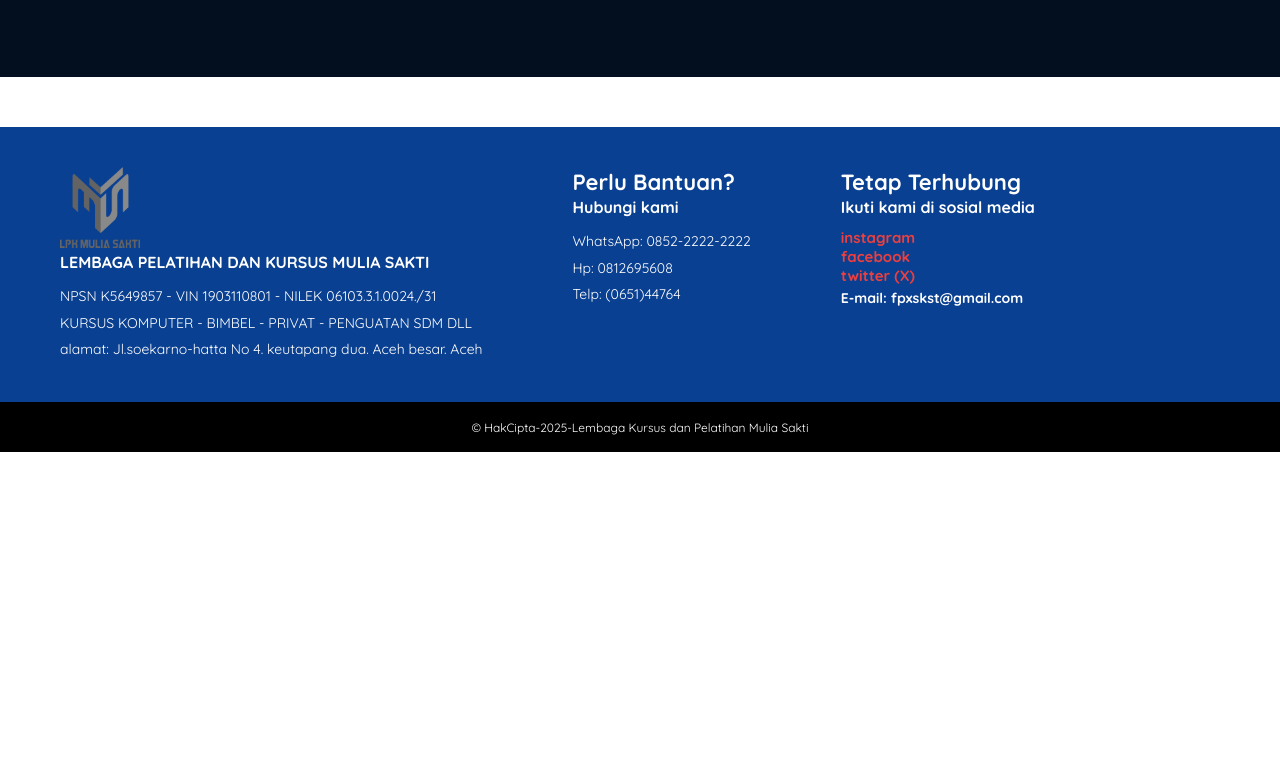
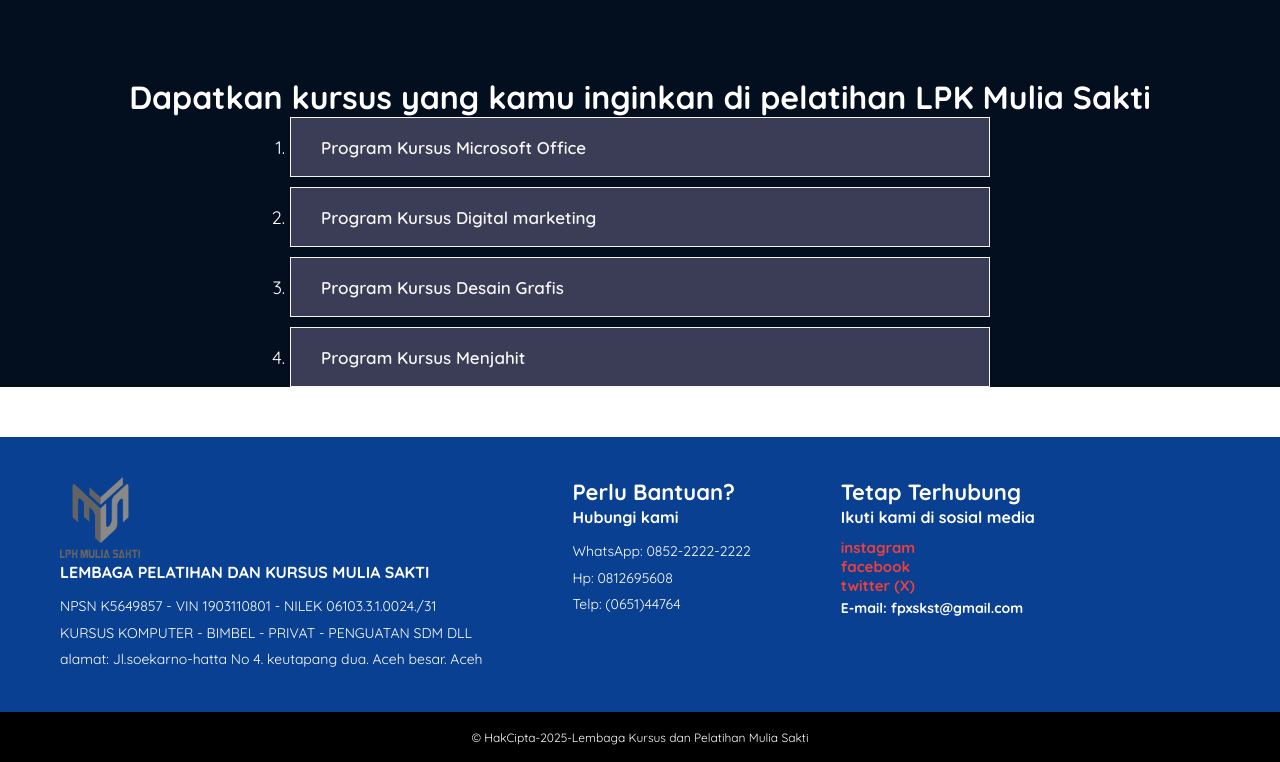
Before and after one commit to Arifall/web-lkp-mulia-sakti, a plain HTML site: page index.html in a window 1280 px wide. Shown: the part 1337-2099 px from the top of the page. Before the commit the page ends 1789 px from the top, so only its background shows below. Drawn offline with Linux system fonts and the light colour scheme.

```diff
--- a/assets/style/biaya.css
+++ b/assets/style/biaya.css
@@ -125,6 +125,7 @@ nav a:hover {
     font-size: 50px;
     padding-top: 20px;
     padding-bottom: 20px;
+    font-family: arial;
 }
 .container {
     display: flex;
@@ -326,7 +327,7 @@ footer .hakcipta {
     .content {
         background: repeating-linear-gradient(
     45deg,
-    #f3e852 1px,
+    #ebe0e6 1px,
     white 3px);
     }
     .container {
--- a/assets/style/styles.css
+++ b/assets/style/styles.css
@@ -187,6 +187,44 @@ nav a:hover {
 }
 .column i {
     font-size: 40px;
+}
+.peta {
+    height: auto;
+    background-color: #030e1f;
+    color: white;
+    display: flex;
+    align-items: center;
+    flex-direction: column;
+}
+.daftar {
+    display: flex;
+    flex-direction: column;
+    gap: 10px;
+    list-style-type: decimal;
+}
+.daftar li {
+
+    width: 700px;
+    height: 60px;
+    font-size: 18px;
+    background-color: #3b3c55;
+    text-align: left;
+    border:1px solid whitesmoke;
+}
+.daftar li a {
+    display: flex;
+    align-items: center;
+    color: whitesmoke;
+    text-decoration: none;
+    font-size: 17px;
+    font-weight: 600;
+    width: 100%;
+    height: 100%;
+    padding-left: 30px;
+}
+.daftar li a:hover {
+    color: #3b3c55;
+    background-color: whitesmoke;
 }
 /*konten utama-finish*/
 footer {
--- a/index.html
+++ b/index.html
@@ -8,7 +8,8 @@
     <link rel="preconnect" href="https://fonts.gstatic.com" crossorigin>
     <link href="https://fonts.googleapis.com/css2?family=Quicksand:wght@300..700&display=swap" rel="stylesheet">
     <link rel="stylesheet" href="https://cdnjs.cloudflare.com/ajax/libs/font-awesome/6.7.2/css/all.min.css" integrity="sha512-Evv84Mr4kqVGRNSgIGL/F/aIDqQb7xQ2vcrdIwxfjThSH8CSR7PBEakCr51Ck+w+/U6swU2Im1vVX0SVk9ABhg==" crossorigin="anonymous" referrerpolicy="no-referrer" />
-<title>LPK mulia sakti</title>
+    <link rel="icon" href="/assets/img/ikon-lkp.png" type="image/x-icon" />
+    <title>LPK mulia sakti</title>
 </head>
 <body>
     <header>
@@ -67,6 +68,15 @@
                 </section>
             </article>
         </div>
+        <div class="peta">
+            <h1>Dapatkan kursus yang kamu inginkan di pelatihan LPK Mulia Sakti</h1>
+            <ul class="daftar">
+                <li><a href="#">Program Kursus Microsoft Office</a></li>
+                <li><a href="#">Program Kursus Digital marketing</a></li>
+                <li><a href="#">Program Kursus Desain Grafis</a></li>
+                <li><a href="#">Program Kursus Menjahit</a></li>
+            </ul>
+        </div>
        </div>
     </main>
     <footer>
```
Also changed, not shown: biaya.html (+2 -1 lines), pendidikan.html (+1 -0 lines), profil.html (+3 -2 lines), assets/img/ikon-lkp.png (added).
